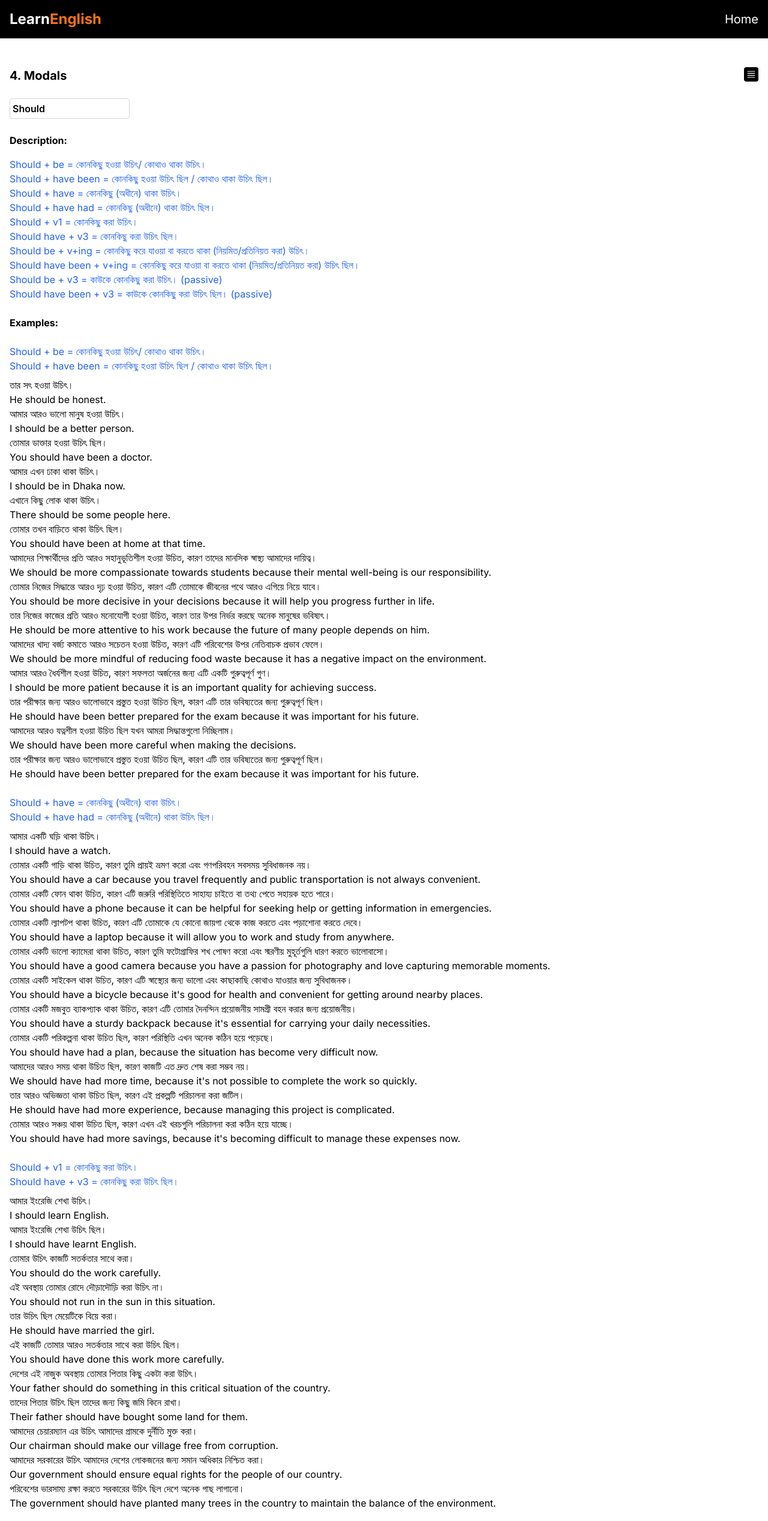
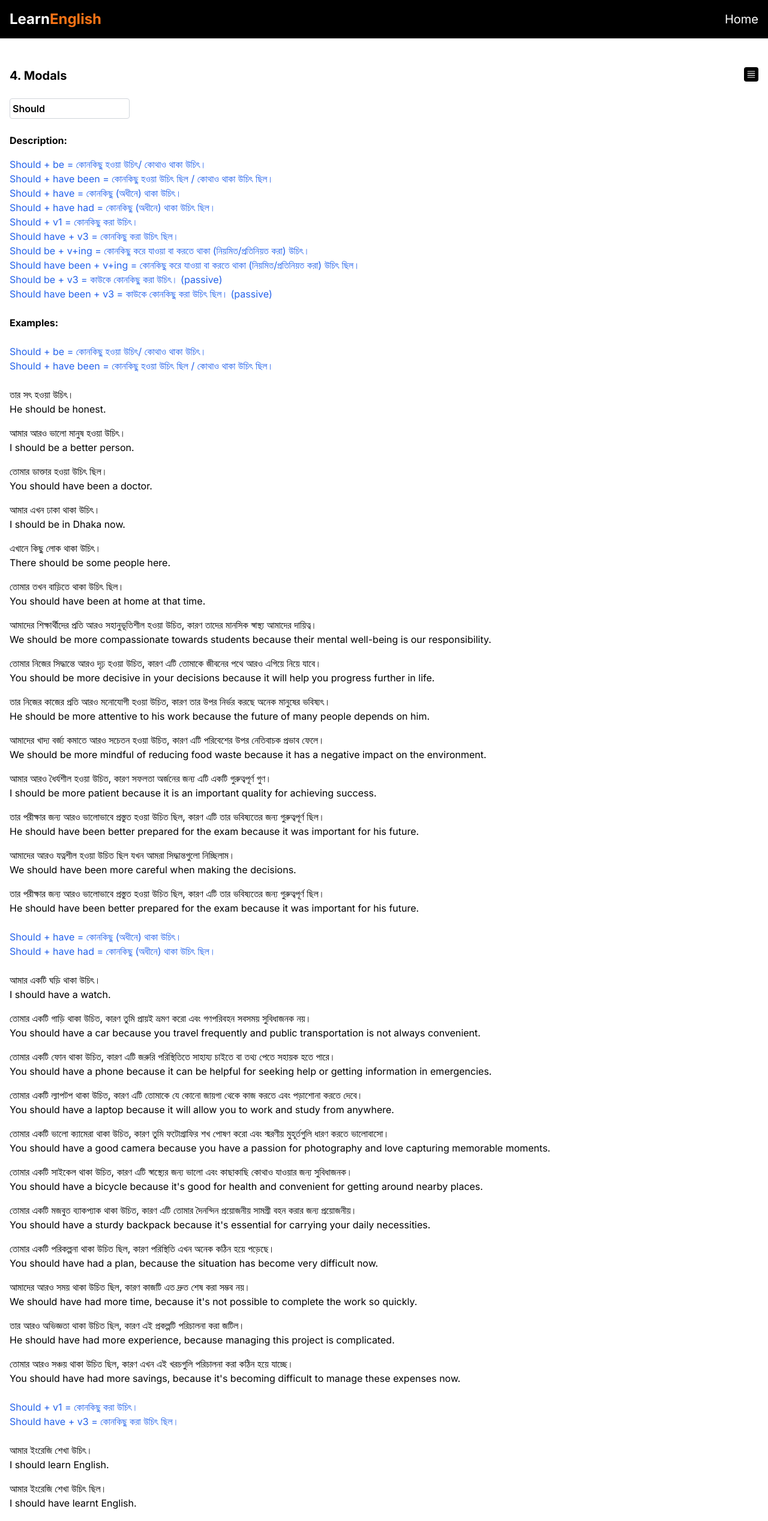
Before and after one commit to mamtn011/LEnglish, a Next.js app: page /modals/should in a window 1280 px wide. Shown: the top 2536 px of the page at 60% size. Built offline with nearby package versions, Linux system fonts and the light colour scheme.

Commit message:
added css

```diff
--- a/src/components/modals/Should.js
+++ b/src/components/modals/Should.js
@@ -28,7 +28,7 @@ const Should = () => {
         </div>
         <p className="font-bold">Examples:</p>
         {/* should be / should have been  */}
-        <div>
+        <div className="flex flex-col gap-4">
           <div className="py-2 text-blue-600">
             <p>Should + be = কোনকিছু হওয়া উচিৎ/ কোথাও থাকা উচিৎ।</p>
             <p>
@@ -139,7 +139,7 @@ const Should = () => {
         </div>
 
         {/* should have / should have had  */}
-        <div>
+        <div className="flex flex-col gap-4">
           <div className="py-2 text-blue-600">
             <p>Should + have = কোনকিছু (অধীনে) থাকা উচিৎ।</p>
             <p>Should + have had = কোনকিছু (অধীনে) থাকা উচিৎ ছিল।</p>
@@ -250,7 +250,7 @@ const Should = () => {
           </div>
         </div>
         {/* should + v1 / should have +v3  */}
-        <div>
+        <div className="flex flex-col gap-4">
           <div className="py-2 text-blue-600">
             <p>Should + v1 = কোনকিছু করা উচিৎ।</p>
             <p>Should have + v3 = কোনকিছু করা উচিৎ ছিল।</p>
@@ -316,7 +316,7 @@ const Should = () => {
           </div>
         </div>
         {/* Should be + v+ing / Should have been + v+ing  */}
-        <div>
+        <div className="flex flex-col gap-4">
           <div className="py-2 text-blue-600">
             <p>
               Should be + v+ing = কোনকিছু করে যাওয়া বা করতে থাকা
```
